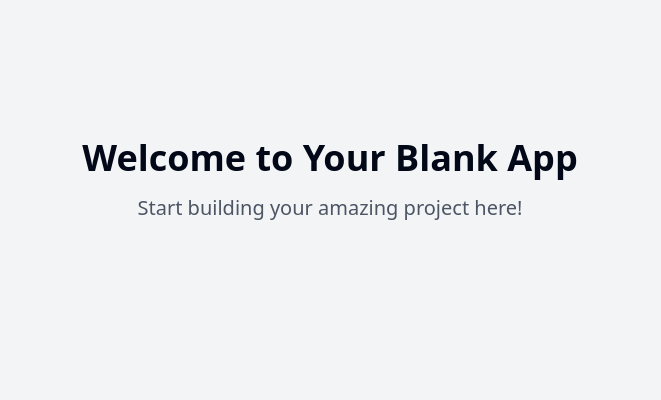
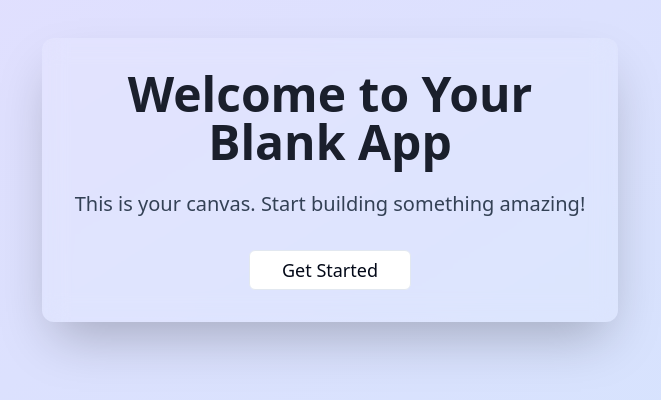
Before and after one commit to gurnoora21/nascent-app-genesis, a React (Vite) app: page / in a window 1280 px wide. Shown: the part 220-620 px from the top of the page, without its empty margins (310-971 px from the left). Built offline with nearby package versions, Linux system fonts and the light colour scheme.

Commit message:
Create blank app

```diff
--- a/src/pages/Index.tsx
+++ b/src/pages/Index.tsx
@@ -1,11 +1,20 @@
-// Update this page (the content is just a fallback if you fail to update the page)
 
-const Index = () => {
+import React from 'react';
+import { Button } from '@/components/ui/button';
+
+const Index: React.FC = () => {
   return (
-    <div className="min-h-screen flex items-center justify-center bg-gray-100">
-      <div className="text-center">
-        <h1 className="text-4xl font-bold mb-4">Welcome to Your Blank App</h1>
-        <p className="text-xl text-gray-600">Start building your amazing project here!</p>
+    <div className="min-h-screen flex items-center justify-center bg-gradient-to-br from-soft-purple to-soft-blue">
+      <div className="text-center max-w-xl p-8 bg-white/10 backdrop-blur-md rounded-xl shadow-2xl">
+        <h1 className="text-5xl font-bold mb-6 text-dark-purple">
+          Welcome to Your Blank App
+        </h1>
+        <p className="text-xl text-slate-700 mb-8">
+          This is your canvas. Start building something amazing!
+        </p>
+        <Button variant="outline" className="text-lg px-8 py-3 hover:bg-soft-purple/10">
+          Get Started
+        </Button>
       </div>
     </div>
   );
--- a/tailwind.config.ts
+++ b/tailwind.config.ts
@@ -1,3 +1,4 @@
+
 import type { Config } from "tailwindcss";
 
 export default {
@@ -52,6 +53,10 @@ export default {
 					DEFAULT: 'hsl(var(--card))',
 					foreground: 'hsl(var(--card-foreground))'
 				},
+				// Custom colors for the blank app
+				'soft-purple': '#E5DEFF',
+				'soft-blue': '#D3E4FD',
+				'dark-purple': '#1A1F2C',
 				sidebar: {
 					DEFAULT: 'hsl(var(--sidebar-background))',
 					foreground: 'hsl(var(--sidebar-foreground))',
@@ -70,20 +75,12 @@ export default {
 			},
 			keyframes: {
 				'accordion-down': {
-					from: {
-						height: '0'
-					},
-					to: {
-						height: 'var(--radix-accordion-content-height)'
-					}
+					from: { height: '0' },
+					to: { height: 'var(--radix-accordion-content-height)' }
 				},
 				'accordion-up': {
-					from: {
-						height: 'var(--radix-accordion-content-height)'
-					},
-					to: {
-						height: '0'
-					}
+					from: { height: 'var(--radix-accordion-content-height)' },
+					to: { height: '0' }
 				}
 			},
 			animation: {
```
